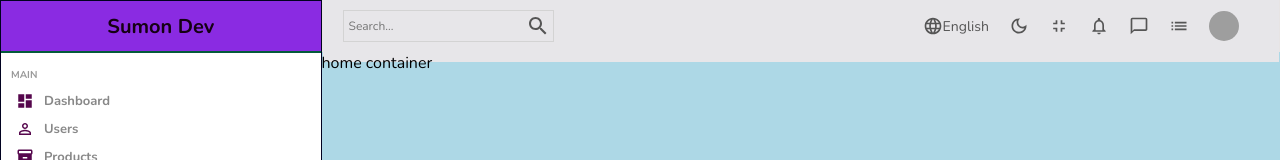
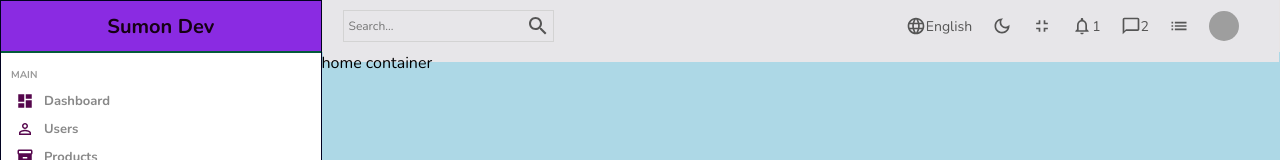
Before and after one commit to sumonaung23/react-admin-panel, a React (Create React App) app: page / in a window 1280 px wide. Shown: the top 160 px of the page. Built offline with nearby package versions, Linux system fonts and the light colour scheme; grey boxes are pictures that could not be loaded.

Commit message:
added counter value

```diff
--- a/src/components/navbar/Navbar.jsx
+++ b/src/components/navbar/Navbar.jsx
@@ -29,9 +29,11 @@ const Navbar = () => {
                     </div>
                     <div className="item">
                         <NotificationsNoneOutlinedIcon className='icon' />
+                        <div className="counter">1</div>
                     </div>
                     <div className="item">
                         <ChatBubbleOutlineOutlinedIcon className='icon' />
+                        <div className="counter">2 </div>
                     </div>
                     <div className="item">
                         <ListOutlinedIcon className='icon' />
```
